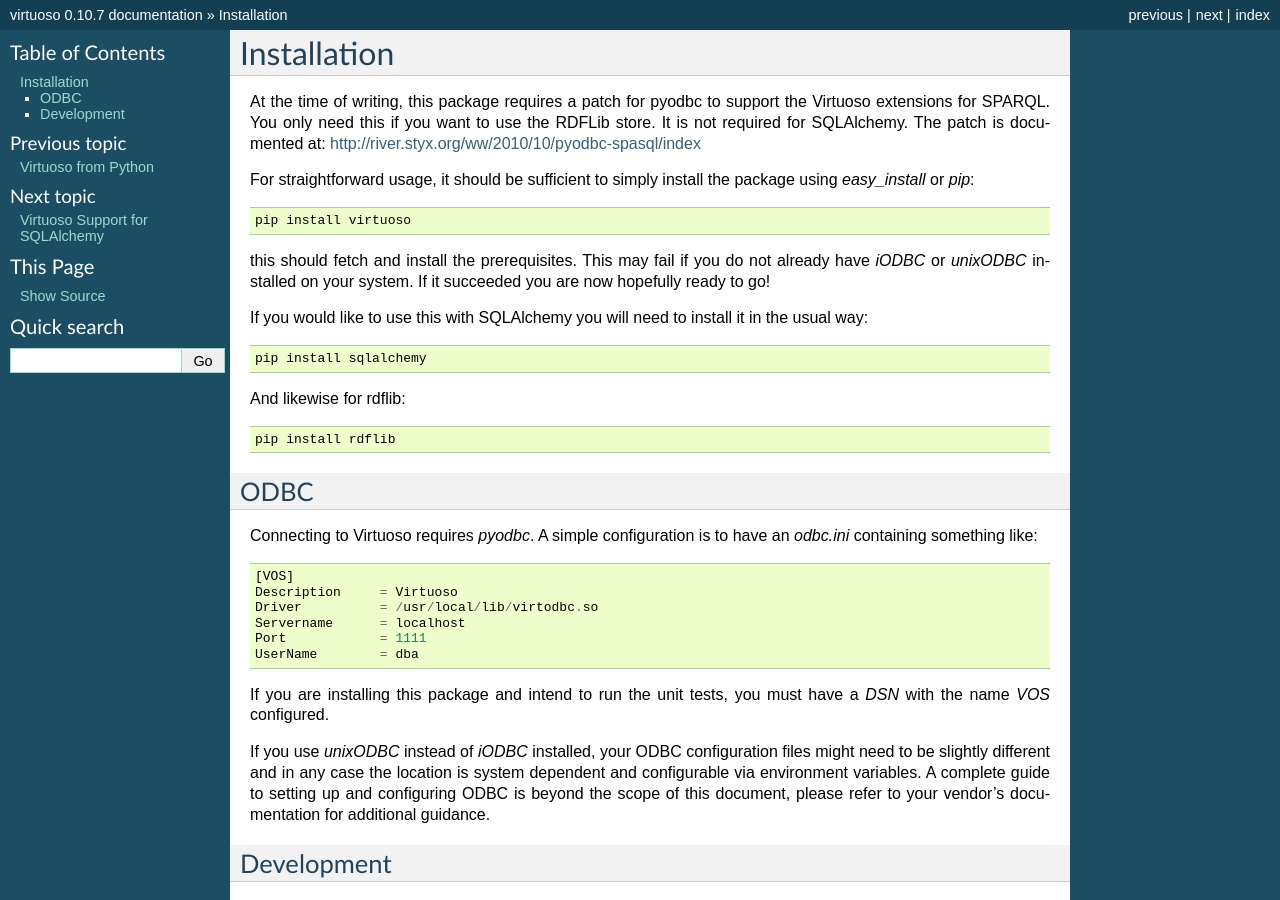
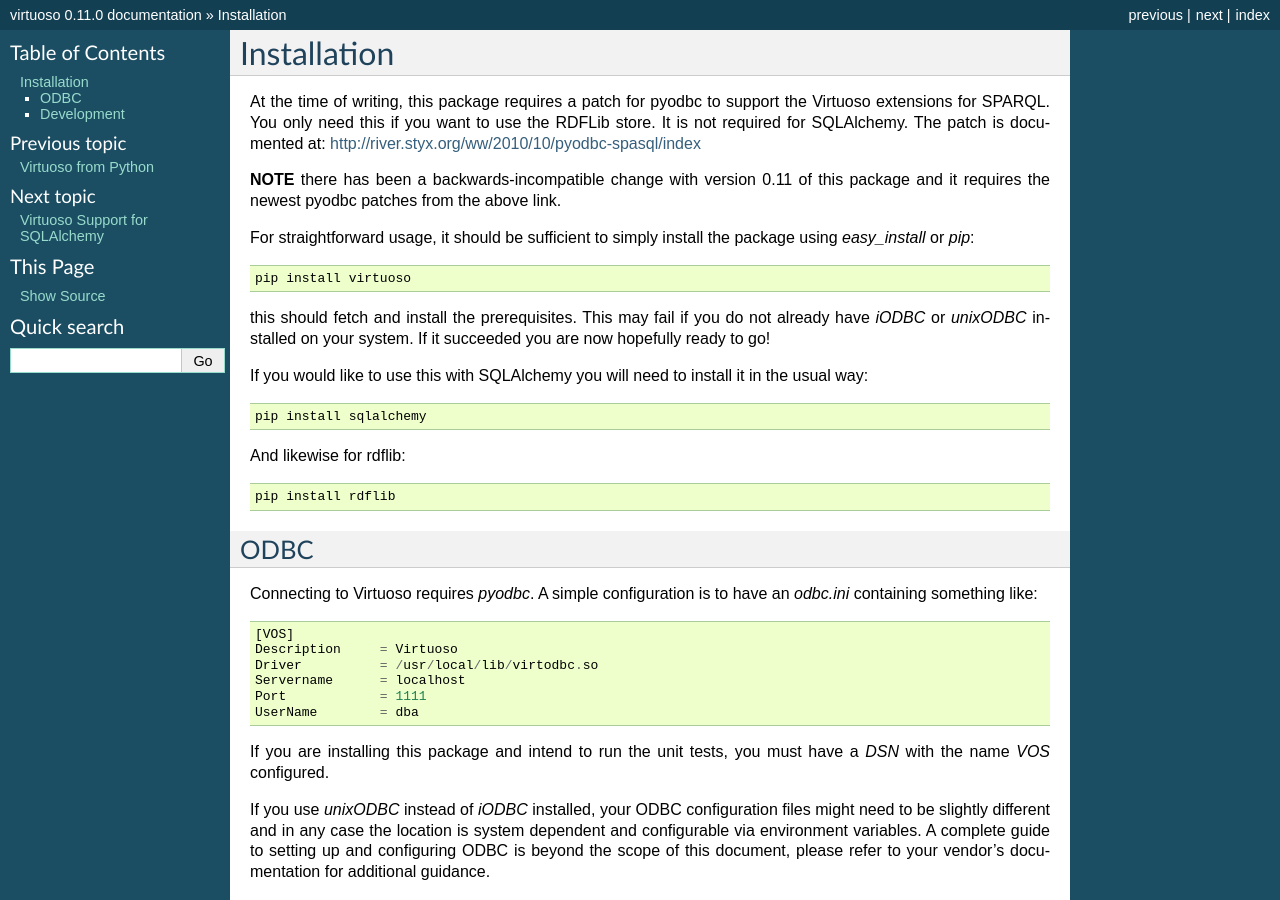
Before and after one commit to maparent/virtuoso-python, a Sphinx documentation site: the page built from docs/installation.txt, in a window 1280 px wide and 900 px high. Built offline with Sphinx 7.4.7, drawn with Linux system fonts in a browser that asks for light colours; some of the changed text lies outside the part shown.

```diff
--- a/docs/installation.txt
+++ b/docs/installation.txt
@@ -6,6 +6,10 @@ to support the Virtuoso extensions for SPARQL. You only need this
 if you want to use the RDFLib store. It is not required for
 SQLAlchemy. The patch is documented at:
 http://river.styx.org/ww/2010/10/pyodbc-spasql/index
+
+**NOTE** there has been a backwards-incompatible change with version
+0.11 of this package and it requires the newest pyodbc patches from
+the above link.
 
 For straightforward usage, it should be sufficient to simply install
 the package using *easy_install* or *pip*::
--- a/setup.py
+++ b/setup.py
@@ -1,7 +1,7 @@
 from setuptools import setup, find_packages
 import sys, os
 
-version = '0.10.7'
+version = '0.11.0'
 try:
     from mercurial import ui, hg, error
     repo = hg.repository(ui.ui(), ".")
```
